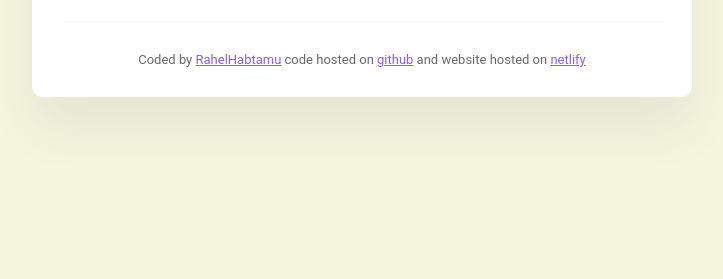
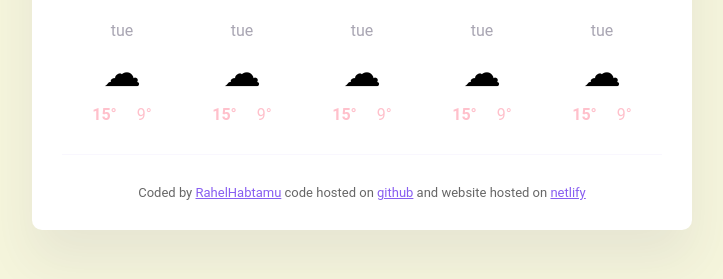
Before and after one commit to Rahel-CS/meteo, a plain HTML site: page index.html in a window 1280 px wide. Shown: the part 281-560 px from the top of the page, without its empty margins (278-1001 px from the left). Drawn offline with nearby package versions, Linux system fonts and the light colour scheme; no server answers; a web font is replaced by a local one.

Commit message:
added weather forecast html and css

```diff
--- a/index.html
+++ b/index.html
@@ -34,6 +34,59 @@ Humidity: <strong id="humidity">7</strong>, wind:  <strong id="wind"></strong>
           <div  id="icon-url"></div>
             <div class="weather-app-temperature " id="temperature">12</div>
             <div class="weather-app-unit">°C</div>
+        </div>
+      </div>
+        <div class="forecast">
+          <div class="weather-forecast-day">
+            <div class="weather-forecast-date"> tue </div>
+           <div class="weather-forecast-icon">☁</div>
+           <div class="weather-forecast-degrees">
+             <div class="weather-forecast-degree">
+              <strong>15°</strong>
+              </div>
+              <div class="weather-forecast-degree"> 9°</div>
+            </div>
+        </div>
+        <div class="weather-forecast-day">
+          <div class="weather-forecast-date"> tue </div>
+         <div class="weather-forecast-icon">☁</div>
+         <div class="weather-forecast-degrees">
+           <div class="weather-forecast-degree">
+            <strong>15°</strong>
+            </div>
+            <div class="weather-forecast-degree"> 9°</div>
+          </div>
+      </div>
+      <div class="weather-forecast-day">
+        <div class="weather-forecast-date"> tue </div>
+       <div class="weather-forecast-icon">☁</div>
+       <div class="weather-forecast-degrees">
+         <div class="weather-forecast-degree">
+          <strong>15°</strong>
+          </div>
+          <div class="weather-forecast-degree"> 9°</div>
+        </div>
+    </div>
+    <div class="weather-forecast-day">
+      <div class="weather-forecast-date"> tue </div>
+     <div class="weather-forecast-icon">☁</div>
+     <div class="weather-forecast-degrees">
+       <div class="weather-forecast-degree">
+        <strong>15°</strong>
+        </div>
+        <div class="weather-forecast-degree"> 9°</div>
+      </div>
+  </div><div class="weather-forecast-day">
+    <div class="weather-forecast-date"> tue </div>
+   <div class="weather-forecast-icon">☁</div>
+   <div class="weather-forecast-degrees">
+     <div class="weather-forecast-degree">
+      <strong>15°</strong>
+      </div>
+      <div class="weather-forecast-degree"> 9°</div>
+    </div>
+</div>
+
 
     </main>
 
--- a/src/index.css
+++ b/src/index.css
@@ -75,6 +75,39 @@ line-height: 48px;
     height: 88px;
 
 }
+.forecast{
+    display: flex;
+    justify-content: space-around;
+   margin-top: 30px;
+
+}
+
+.weather-forecast-date{
+    text-align: center;
+    color: rgba(39, 33,66, 0.4);
+    font-size: 16px;
+    line-height: 20px;
+    margin-bottom: 10px;
+}
+.weather-forecast-icon{
+    font-size: 38px;
+    text-align: center;
+
+
+}
+.weather-forecast-degrees{
+    text-align: center;
+    display: flex;
+    margin-top: 10px;
+    justify-content: center;
+    color: pink;
+
+}
+.weather-forecast-degree{
+    padding: 0 10px;
+
+}
+
 footer{
     border-top: 1px solid #f9f7fe;
     padding: 30px 0 0 0;
```
